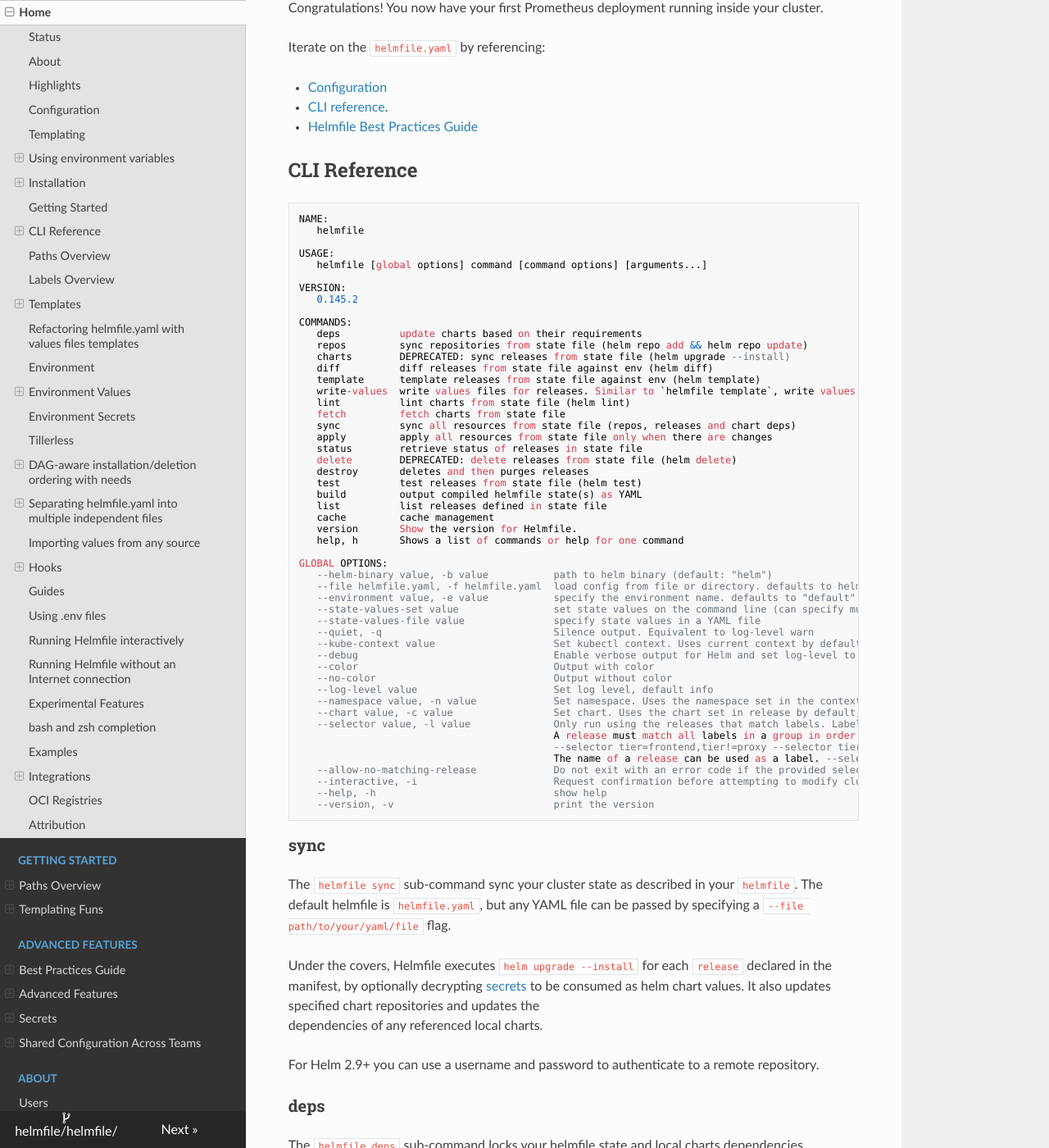
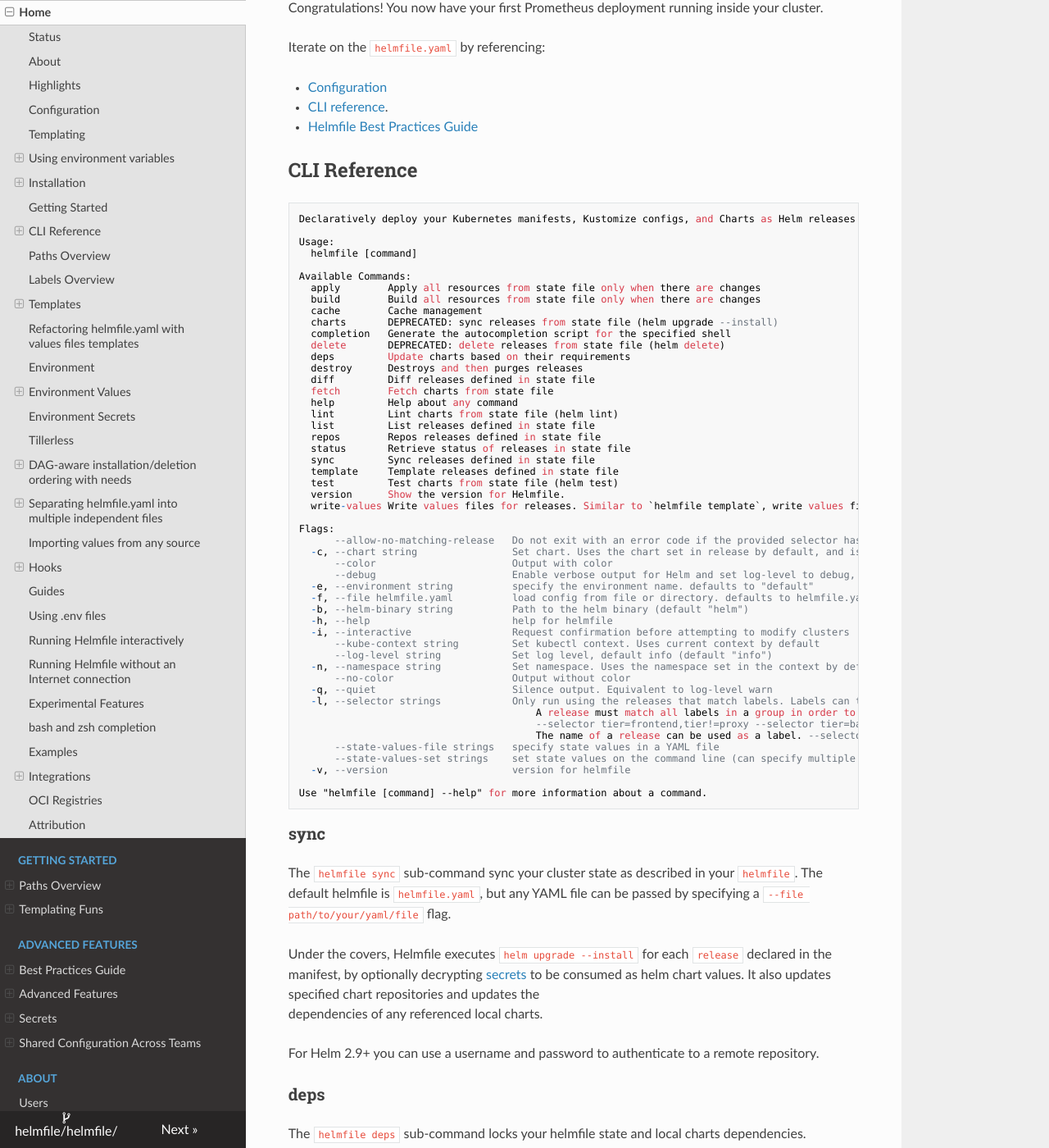
Before and after one commit to alex-tw-lam/helmfile, an MkDocs documentation site: the page built from docs/index.md, in a window 1280 px wide and 1400 px high, scrolled down 8163 px. Shown: the whole window at 82% size. Built offline with MkDocs 1.6.1, drawn with Linux system fonts in a browser that asks for light colours; nearby versions of some CDN libraries; some of the changed text lies outside the part shown.

Commit message:
Improve some multi-value flags to accept comma-separated values (#300)
fix cobra issue

Signed-off-by: yxxhero <aiopsclub@163.com>

Signed-off-by: yxxhero <aiopsclub@163.com>

````diff
--- a/docs/index.md
+++ b/docs/index.md
@@ -486,58 +486,57 @@ Iterate on the `helmfile.yaml` by referencing:
 ## CLI Reference
 
 ```
-NAME:
-   helmfile
+Declaratively deploy your Kubernetes manifests, Kustomize configs, and Charts as Helm releases in one shot
 
-USAGE:
-   helmfile [global options] command [command options] [arguments...]
+Usage:
+  helmfile [command]
 
-VERSION:
-   0.145.2
+Available Commands:
+  apply        Apply all resources from state file only when there are changes
+  build        Build all resources from state file only when there are changes
+  cache        Cache management
+  charts       DEPRECATED: sync releases from state file (helm upgrade --install)
+  completion   Generate the autocompletion script for the specified shell
+  delete       DEPRECATED: delete releases from state file (helm delete)
+  deps         Update charts based on their requirements
+  destroy      Destroys and then purges releases
+  diff         Diff releases defined in state file
+  fetch        Fetch charts from state file
+  help         Help about any command
+  lint         Lint charts from state file (helm lint)
+  list         List releases defined in state file
+  repos        Repos releases defined in state file
+  status       Retrieve status of releases in state file
+  sync         Sync releases defined in state file
+  template     Template releases defined in state file
+  test         Test charts from state file (helm test)
+  version      Show the version for Helmfile.
+  write-values Write values files for releases. Similar to `helmfile template`, write values files instead of manifests.
 
-COMMANDS:
-   deps          update charts based on their requirements
-   repos         sync repositories from state file (helm repo add && helm repo update)
-   charts        DEPRECATED: sync releases from state file (helm upgrade --install)
-   diff          diff releases from state file against env (helm diff)
-   template      template releases from state file against env (helm template)
-   write-values  write values files for releases. Similar to `helmfile template`, write values files instead of manifests.
-   lint          lint charts from state file (helm lint)
-   fetch         fetch charts from state file
-   sync          sync all resources from state file (repos, releases and chart deps)
-   apply         apply all resources from state file only when there are changes
-   status        retrieve status of releases in state file
-   delete        DEPRECATED: delete releases from state file (helm delete)
-   destroy       deletes and then purges releases
-   test          test releases from state file (helm test)
-   build         output compiled helmfile state(s) as YAML
-   list          list releases defined in state file
-   cache         cache management
-   version       Show the version for Helmfile.
-   help, h       Shows a list of commands or help for one command
+Flags:
+      --allow-no-matching-release   Do not exit with an error code if the provided selector has no matching releases.
+  -c, --chart string                Set chart. Uses the chart set in release by default, and is available in template as {{ .Chart }}
+      --color                       Output with color
+      --debug                       Enable verbose output for Helm and set log-level to debug, this disables --quiet/-q effect
+  -e, --environment string          specify the environment name. defaults to "default"
+  -f, --file helmfile.yaml          load config from file or directory. defaults to helmfile.yaml or `helmfile.d`(means `helmfile.d/*.yaml`) in this preference
+  -b, --helm-binary string          Path to the helm binary (default "helm")
+  -h, --help                        help for helmfile
+  -i, --interactive                 Request confirmation before attempting to modify clusters
+      --kube-context string         Set kubectl context. Uses current context by default
+      --log-level string            Set log level, default info (default "info")
+  -n, --namespace string            Set namespace. Uses the namespace set in the context by default, and is available in templates as {{ .Namespace }}
+      --no-color                    Output without color
+  -q, --quiet                       Silence output. Equivalent to log-level warn
+  -l, --selector strings            Only run using the releases that match labels. Labels can take the form of foo=bar or foo!=bar.
+                                        A release must match all labels in a group in order to be used. Multiple groups can be specified at once.
+                                        --selector tier=frontend,tier!=proxy --selector tier=backend. Will match all frontend, non-proxy releases AND all backend releases.
+                                        The name of a release can be used as a label. --selector name=myrelease
+      --state-values-file strings   specify state values in a YAML file
+      --state-values-set strings    set state values on the command line (can specify multiple or separate values with commas: key1=val1,key2=val2)
+  -v, --version                     version for helmfile
 
-GLOBAL OPTIONS:
-   --helm-binary value, -b value           path to helm binary (default: "helm")
-   --file helmfile.yaml, -f helmfile.yaml  load config from file or directory. defaults to helmfile.yaml or `helmfile.d`(means `helmfile.d/*.yaml`) in this preference
-   --environment value, -e value           specify the environment name. defaults to "default"
-   --state-values-set value                set state values on the command line (can specify multiple or separate values with commas: key1=val1,key2=val2)
-   --state-values-file value               specify state values in a YAML file
-   --quiet, -q                             Silence output. Equivalent to log-level warn
-   --kube-context value                    Set kubectl context. Uses current context by default
-   --debug                                 Enable verbose output for Helm and set log-level to debug, this disables --quiet/-q effect
-   --color                                 Output with color
-   --no-color                              Output without color
-   --log-level value                       Set log level, default info
-   --namespace value, -n value             Set namespace. Uses the namespace set in the context by default, and is available in templates as {{ .Namespace }}
-   --chart value, -c value                 Set chart. Uses the chart set in release by default, and is available in template as {{ .Chart }}
-   --selector value, -l value              Only run using the releases that match labels. Labels can take the form of foo=bar or foo!=bar.
-                                           A release must match all labels in a group in order to be used. Multiple groups can be specified at once.
-                                           --selector tier=frontend,tier!=proxy --selector tier=backend. Will match all frontend, non-proxy releases AND all backend releases.
-                                           The name of a release can be used as a label. --selector name=myrelease
-   --allow-no-matching-release             Do not exit with an error code if the provided selector has no matching releases.
-   --interactive, -i                       Request confirmation before attempting to modify clusters
-   --help, -h                              show help
-   --version, -v                           print the version
+Use "helmfile [command] --help" for more information about a command.
 ```
 
 ### sync
@@ -1378,7 +1377,7 @@ If you want to enable all experimental features set the env var to `HELMFILE_EXP
 
 ## `bash` and `zsh` completion
 
-Copy `autocomplete/helmfile_bash_autocomplete` or `autocomplete/helmfile_zsh_autocomplete` (depending on your shell of choice) to directory where you keep other shell completion scripts to make sure it is sourced.
+helmfile completion --help
 
 ## Examples
 
````
Also changed, not shown: 3 other files.
